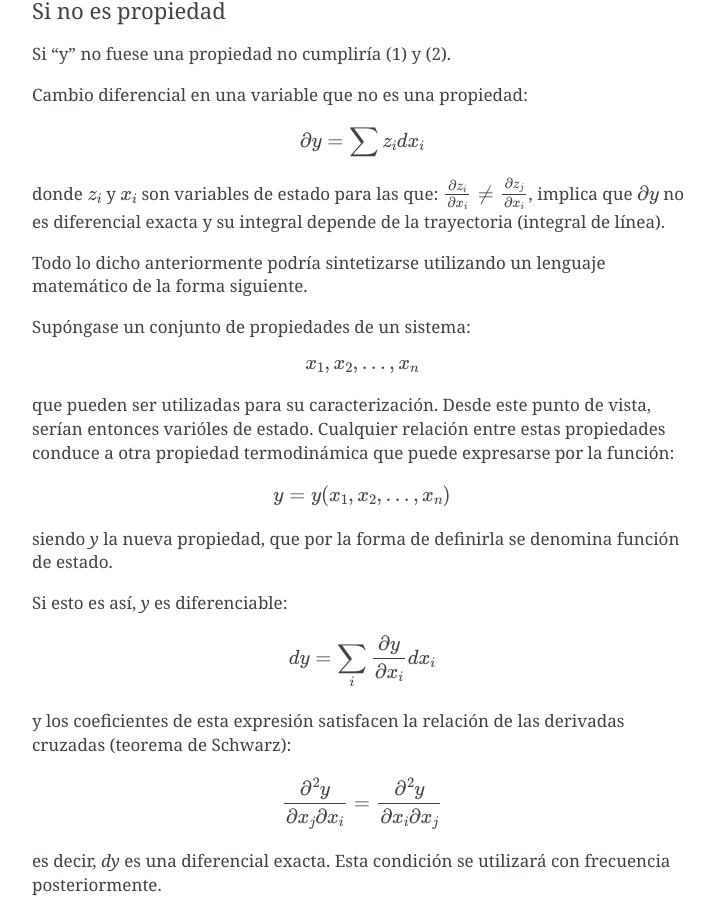
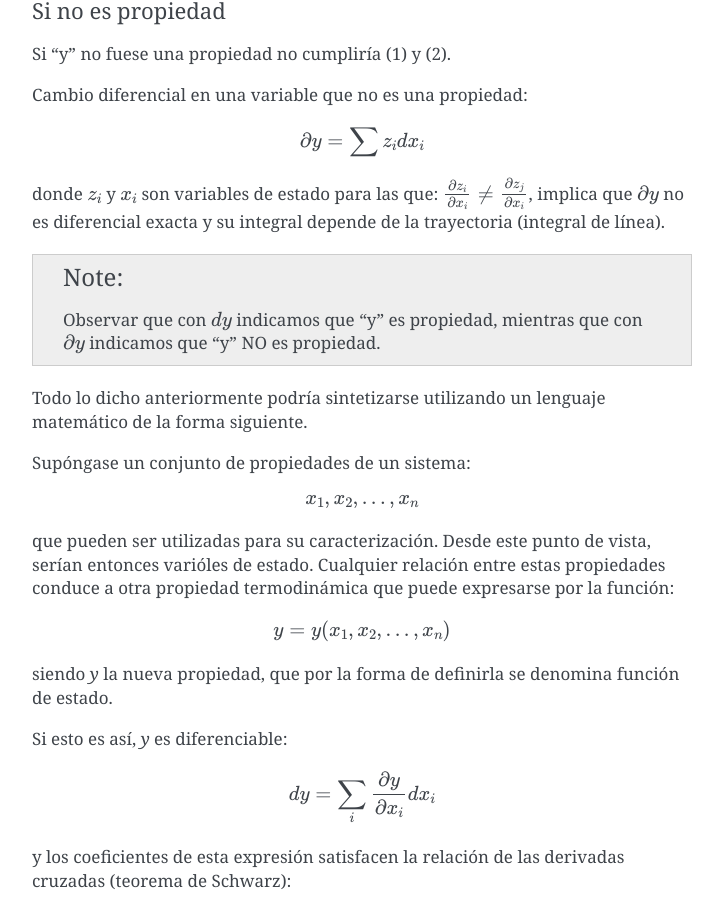
Before and after one commit to mantielero/termodinamica, a Sphinx documentation site: the page built from source/conceptos_propiedades.rst, in a window 1280 px wide and 900 px high, scrolled down 1493 px. Shown: the whole window, without its empty margins (388-1111 px from the left). Built offline with Sphinx 7.4.7, drawn with Linux system fonts in a browser that asks for light colours; pages that are not in the unit, such as notebooks, are missing from menus.

Commit message:
Update conceptos_propiedades.rst

```diff
--- a/source/conceptos_propiedades.rst
+++ b/source/conceptos_propiedades.rst
@@ -59,6 +59,9 @@ Cambio diferencial en una variable que no es una propiedad:
 
 donde :math:`z_i` y :math:`x_i` son variables de estado para las que: :math:`\frac{\partial z_i}{\partial x_i} \neq \frac{\partial z_j}{\partial x_i}`, implica que :math:`\partial y` no es diferencial exacta y su integral depende de la trayectoria (integral de línea).
 
+.. note::
+
+   Observar que con :math:`dy` indicamos que "y" es propiedad, mientras que con :math:`\partial y` indicamos que "y" NO es propiedad.
 
 Todo lo dicho anteriormente podría sintetizarse utilizando un lenguaje matemático de la forma siguiente.
 
```
